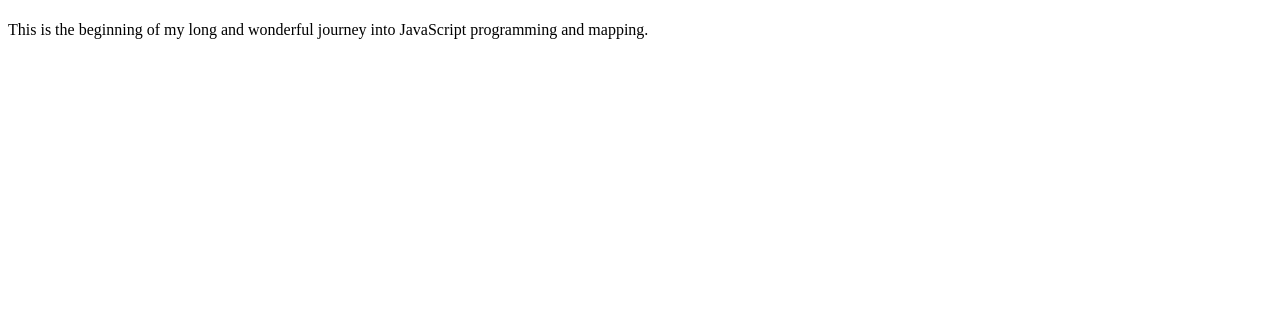
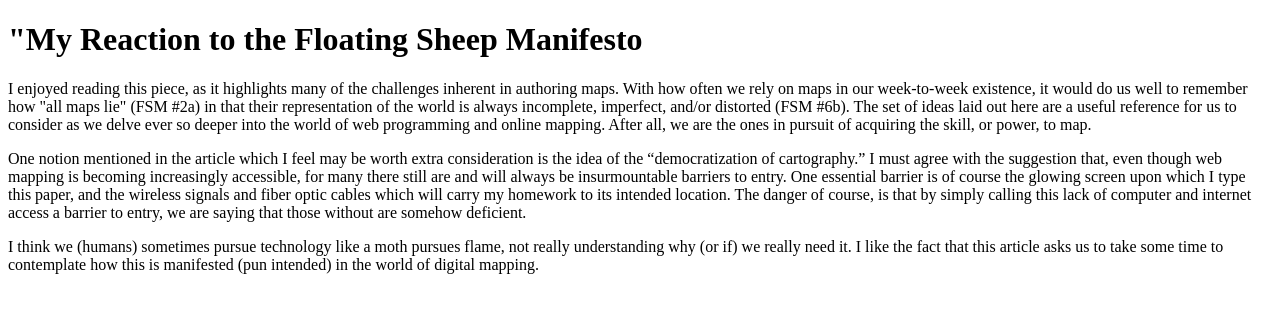
Before and after one commit to nicwill0707/MAP-672, a plain HTML site: page module-01/index.html in a window 1280 px wide. Drawn offline with Linux system fonts and the light colour scheme.

Commit message:
Floating sheep manifesto reaction
MAP672-assignment 1: my reaction to the FMS (260 words)

```diff
--- a/module-01/index.html
+++ b/module-01/index.html
@@ -6,8 +6,9 @@
 <meta name='viewport' content='initial-scale=1,maximum-scale=1,user-scalable=no' />
 </head>
 <body>
-<h1></h1>
-<p>This is the beginning of my long and wonderful journey into
- JavaScript programming and mapping.</p>
+<h1>"My Reaction to the Floating Sheep Manifesto</h1>
+<p>I enjoyed reading this piece, as it highlights many of the challenges inherent in authoring maps. With how often we rely on maps in our week-to-week existence, it would do us well to remember how "all maps lie" (FSM #2a) in that their representation of the world is always incomplete, imperfect, and/or distorted (FSM #6b). The set of ideas laid out here are a useful reference for us to consider as we delve ever so deeper into the world of web programming and online mapping. After all, we are the ones in pursuit of acquiring the skill, or power, to map.</p>
+<p>One notion mentioned in the article which I feel may be worth extra consideration is the idea of the “democratization of cartography.” I must agree with the suggestion that, even though web mapping is becoming increasingly accessible, for many there still are and will always be insurmountable barriers to entry. One essential barrier is of course the glowing screen upon which I type this paper, and the wireless signals and fiber optic cables which will carry my homework to its intended location. The danger of course, is that by simply calling this lack of computer and internet access a barrier to entry, we are saying that those without are somehow deficient.</p>
+<p>I think we (humans) sometimes pursue technology like a moth pursues flame, not really understanding why (or if) we really need it. I like the fact that this article asks us to take some time to contemplate how this is manifested (pun intended) in the world of digital mapping. </p>
 </body>
 </html>
```
